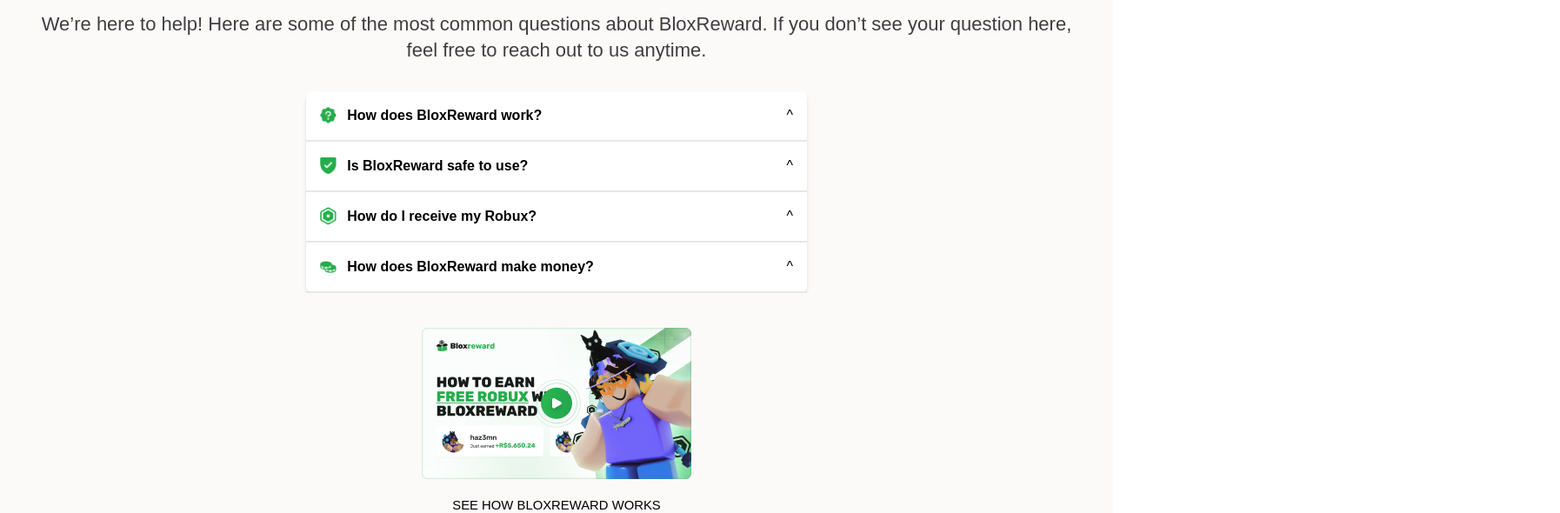
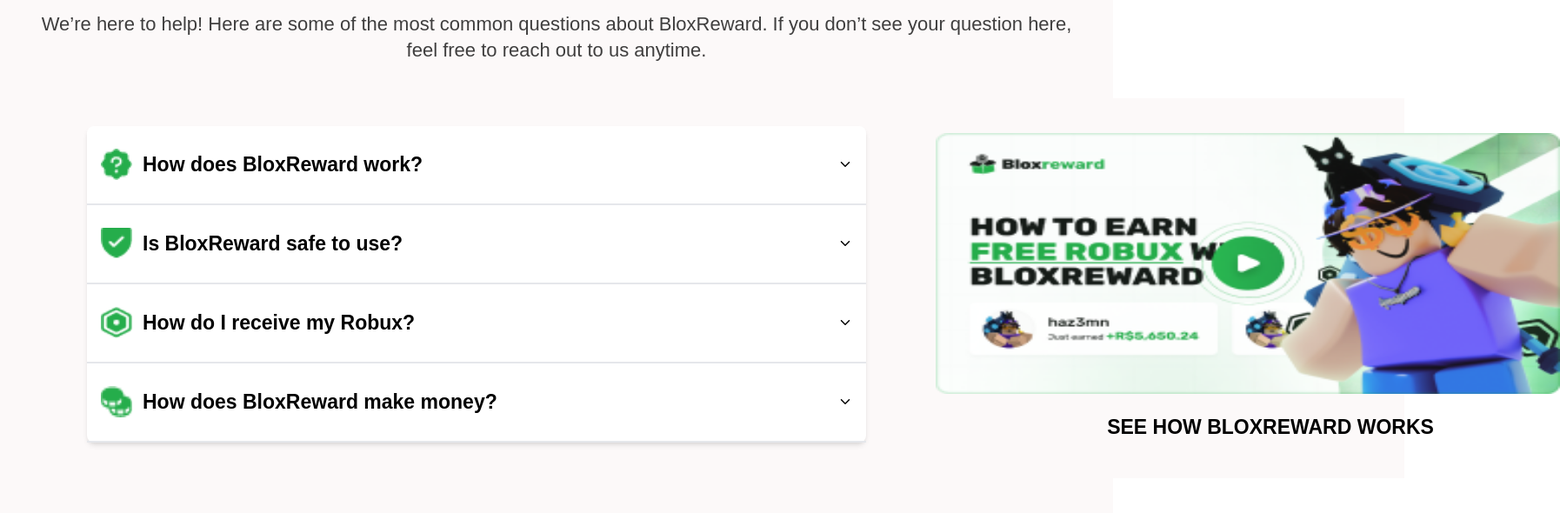
Before and after one commit to raghuaanand/Bloxreward, a Next.js app: page / in a window 1280 px wide. Shown: the part 4182-4772 px from the top of the page at 87% size, 1794 px wide, since content can reach past the window. Built offline with nearby package versions, Linux system fonts and the light colour scheme.

Commit message:
faq section done

```diff
--- a/app/components/FAQ.tsx
+++ b/app/components/FAQ.tsx
@@ -1,4 +1,5 @@
 import FaqList from "./FaqList"
+import HowToVideo from "./HowToVideo"
 
 export default function FAQ() {
     return (
@@ -9,8 +10,11 @@
                 <p className="text-center font-[500] text-[12.1px] px-2 padding-[16.46px] opacity-75 md:text-[22px] md:leading-[29.92px] md:w-[1217px] ">We’re here to help! Here are some of the most common questions about BloxReward. If you don’t see your question here, feel free to reach out to us anytime.</p>
             </div>
 
-            <div>
+            <div className="md:flex md:items-start md:w-screen md:mt-10 md:gap-20 md:mx-20 ">
                 <FaqList />
+                <div className="hidden  md:flex md:justify-center md:items-start ">
+                    <HowToVideo />
+                </div>
             </div>
         </div>
 
--- a/app/components/FaqList.tsx
+++ b/app/components/FaqList.tsx
@@ -1,41 +1,55 @@
-"use client"
+"use client";
 
 import Image from 'next/image';
-import React, { useState } from 'react';
+import React, { useRef, useState, useEffect } from 'react';
+import { IoIosArrowDown } from "react-icons/io";
 
 const FaqItem = ({ question, answer, icon }: { question: string, answer: string, icon: string }) => {
   const [isOpen, setIsOpen] = useState(false);
+  const [height, setHeight] = useState('0px');
+  const contentRef = useRef<HTMLDivElement>(null);
 
   const toggleFaq = () => {
     setIsOpen(!isOpen);
   };
 
+  useEffect(() => {
+    // Update the height based on the content's height
+    if (contentRef.current) {
+      setHeight(isOpen ? `${contentRef.current.scrollHeight}px` : '0px');
+    }
+  }, [isOpen]);
+
   return (
-    <div className="border-b-2 border-gray-200">
+    <div className="border-b-2 border-gray-200 md:w-[896px]">
       <button
-        className="flex items-center justify-between w-full py-4 px-4 text-left focus:outline-none"
+        className="flex  md:h-[89px] items-center justify-between w-full py-4 px-4 text-left focus:outline-none"
         onClick={toggleFaq}
       >
         <div className="flex items-center space-x-3">
-          <Image src={icon} alt='icon' width={19.25} height={19.25}/>
-          <span className="font-bold text-[12.65] text-black">{question}</span>
+          <Image src={icon} alt='icon' width={19.25} height={19.25} className='md:w-[36px] md:h-[36px] '/>
+          <span className="font-bold text-[12.65px] md:text-[23px] md:leading-[27.26px] text-black">{question}</span>
         </div>
         <span className={`transform transition-transform duration-300 ${isOpen ? 'rotate-180' : ''}`}>
-          ^
+          <IoIosArrowDown />
         </span>
       </button>
-      {isOpen && (
-        <div className="px-4 pb-4 text-gray-600 rounded-lg border-[1px]">
+      <div
+        ref={contentRef}
+        style={{ height: height }}
+        className="overflow-hidden transition-all duration-500 ease-in-out"
+      >
+        <div className="p-4 md:mx-5 mx-3 my-5 md:my-3 pb-4 md:mb-8 text-[#161c18] md:text-[22px] md:leading-[29.92px] opacity-75 rounded-lg border-[1px]">
           {answer}
         </div>
-      )}
+      </div>
     </div>
   );
 };
 
 const FaqList = () => {
   return (
-    <div className="max-w-xl mx-auto mt-8 bg-white shadow-md rounded-lg">
+    <div className="mt-8 bg-white shadow-md rounded-lg">
       <FaqItem
         question="How does BloxReward work?"
         answer="You can earn Robux and cryptocurrency by completing tasks and offers from our trusted partners. Choose from surveys, quizzes, downloading apps, and more to start earning rewards!"
--- a/app/components/HowToVideo.tsx
+++ b/app/components/HowToVideo.tsx
@@ -2,12 +2,12 @@
 
 export default function HowToVideo() {
     return(
-        <div className=" w-screen bg-bgColor py-10">
+        <div className=" w-screen md:w-[50%] bg-bgColor py-10">
             <div className="flex justify-center pb-5">
-                <Image src={'/howto.png'} alt="how to earn" width={310} height={174}  className=""/>
+                <Image src={'/howto.png'} alt="how to earn" width={310} height={174}  className="md:min-w-[718px] md:h-[300px]"/>
             </div>
             <div>
-                <p className="text-center font-rubik font-[500] text-[14.85px] leading-[20.2px]">SEE HOW BLOXREWARD WORKS</p>
+                <p className="text-center font-rubik font-[500] text-[14.85px] leading-[20.2px] md:text-[23px] md:font-semibold md:leading-[36.72px] md:w-[411px] ">SEE HOW BLOXREWARD WORKS</p>
             </div>
         </div>
     )
--- a/app/page.tsx
+++ b/app/page.tsx
@@ -27,7 +27,9 @@
           <Partners />
           <Legal />
           <FAQ />
-          <HowToVideo />
+          <div className="md:hidden md:overflow-hidden">
+            <HowToVideo />
+          </div>
           <WhyWating />
           <Footer />
           {/* <NavbarMobile /> */}
```
